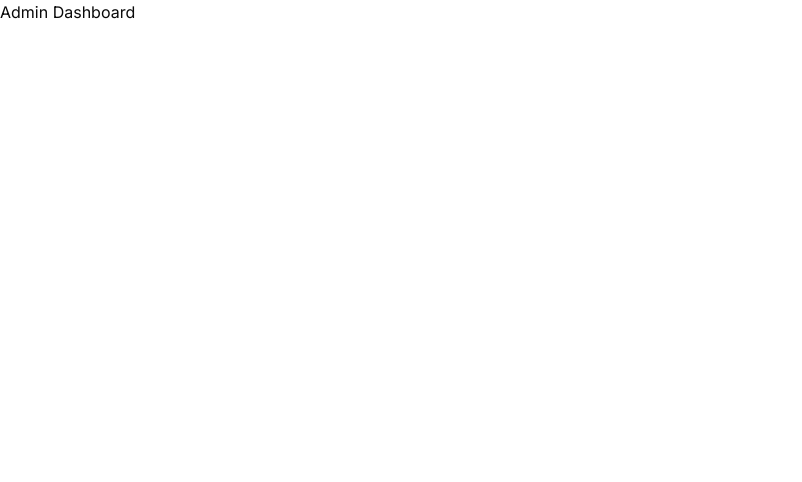
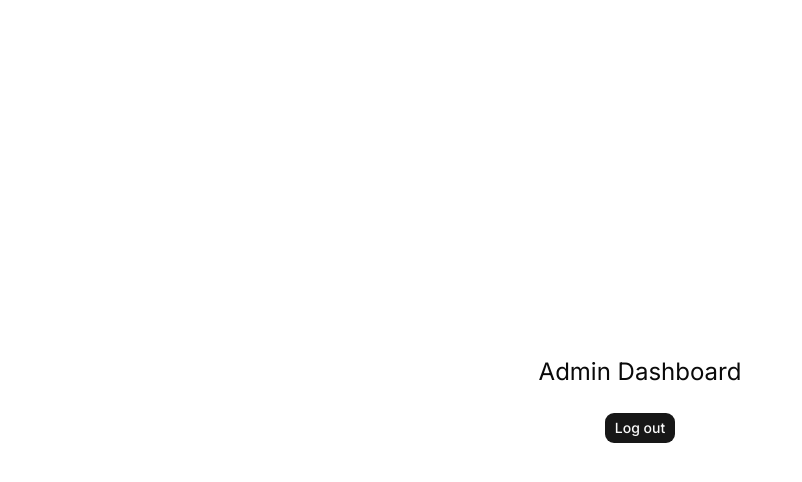
Before and after one commit to dothanhtien/cyberphone-fe, a Next.js app: page /admin/dashboard in a window 1280 px wide. Shown: the top 482 px of the page, without its empty margins (0-802 px from the left). Built offline with nearby package versions, Linux system fonts and the light colour scheme; sample sign-in values are in the browser's storage.

Commit message:
add ProtectedRoute

```diff
--- a/src/app/(admin)/admin/dashboard/page.tsx
+++ b/src/app/(admin)/admin/dashboard/page.tsx
@@ -1,3 +1,25 @@
-export default function LoginPage() {
-  return <h1>Admin Dashboard</h1>;
+"use client";
+
+import { Button } from "@/components/ui/button";
+import { useRouter } from "next/navigation";
+
+export default function AdminDashboardPage() {
+  const router = useRouter();
+
+  return (
+    <div className="flex justify-center items-center min-h-screen">
+      <div className="text-center">
+        <h1 className="mb-6 text-2xl">Admin Dashboard</h1>
+
+        <Button
+          onClick={() => {
+            localStorage.removeItem("accessToken");
+            router.push("/auth/login");
+          }}
+        >
+          Log out
+        </Button>
+      </div>
+    </div>
+  );
 }
--- /dev/null
+++ b/src/app/(admin)/admin/layout.tsx
@@ -0,0 +1,17 @@
+import type { Metadata } from "next";
+
+import { ProtectedRoute } from "@/components/ProtectedRoute";
+
+export const metadata: Metadata = {
+  title: "CyberPhone | Admin",
+  description:
+    "Admin dashboard for CyberPhone - Manage users, brands, categories and products",
+};
+
+export default function AdminLayout({
+  children,
+}: Readonly<{
+  children: React.ReactNode;
+}>) {
+  return <ProtectedRoute>{children}</ProtectedRoute>;
+}
--- a/src/app/(admin)/auth/login/page.tsx
+++ b/src/app/(admin)/auth/login/page.tsx
@@ -1,6 +1,6 @@
 "use client";
 
-import { useState } from "react";
+import { useEffect, useState } from "react";
 import Link from "next/link";
 import { useRouter } from "next/navigation";
 import { Loader2Icon, TabletSmartphone } from "lucide-react";
@@ -24,7 +24,19 @@ export default function LoginPage() {
     identifier: "",
     password: "",
   });
+  const [checkingAuth, setCheckingAuth] = useState(true);
   const router = useRouter();
+
+  useEffect(() => {
+    const token = localStorage.getItem("accessToken");
+    if (token) {
+      router.replace("/admin/dashboard");
+    } else {
+      setCheckingAuth(false);
+    }
+  }, [router]);
+
+  if (checkingAuth) return null;
 
   const handleLogin = async (e: React.SyntheticEvent) => {
     e.preventDefault();
--- /dev/null
+++ b/src/components/ProtectedRoute.tsx
@@ -0,0 +1,33 @@
+"use client";
+
+import { useEffect, useState, ReactNode } from "react";
+import { useRouter, usePathname } from "next/navigation";
+
+interface ProtectedRouteProps {
+  children: ReactNode;
+}
+
+export function ProtectedRoute({ children }: ProtectedRouteProps) {
+  const [isAuthChecked, setIsAuthChecked] = useState(false);
+  const [isAuthenticated, setIsAuthenticated] = useState<boolean>(false);
+  const router = useRouter();
+  const pathname = usePathname();
+
+  useEffect(() => {
+    let token: string | null = null;
+    if (typeof window !== "undefined") {
+      token = localStorage.getItem("accessToken");
+    }
+
+    if (!token && pathname !== "/auth/login") {
+      router.push("/auth/login");
+    }
+    // eslint-disable-next-line react-hooks/set-state-in-effect
+    setIsAuthenticated(!!token);
+    setIsAuthChecked(true);
+  }, [router, pathname]);
+
+  if (!isAuthChecked) return null;
+
+  return isAuthenticated ? <>{children}</> : null;
+}
```
